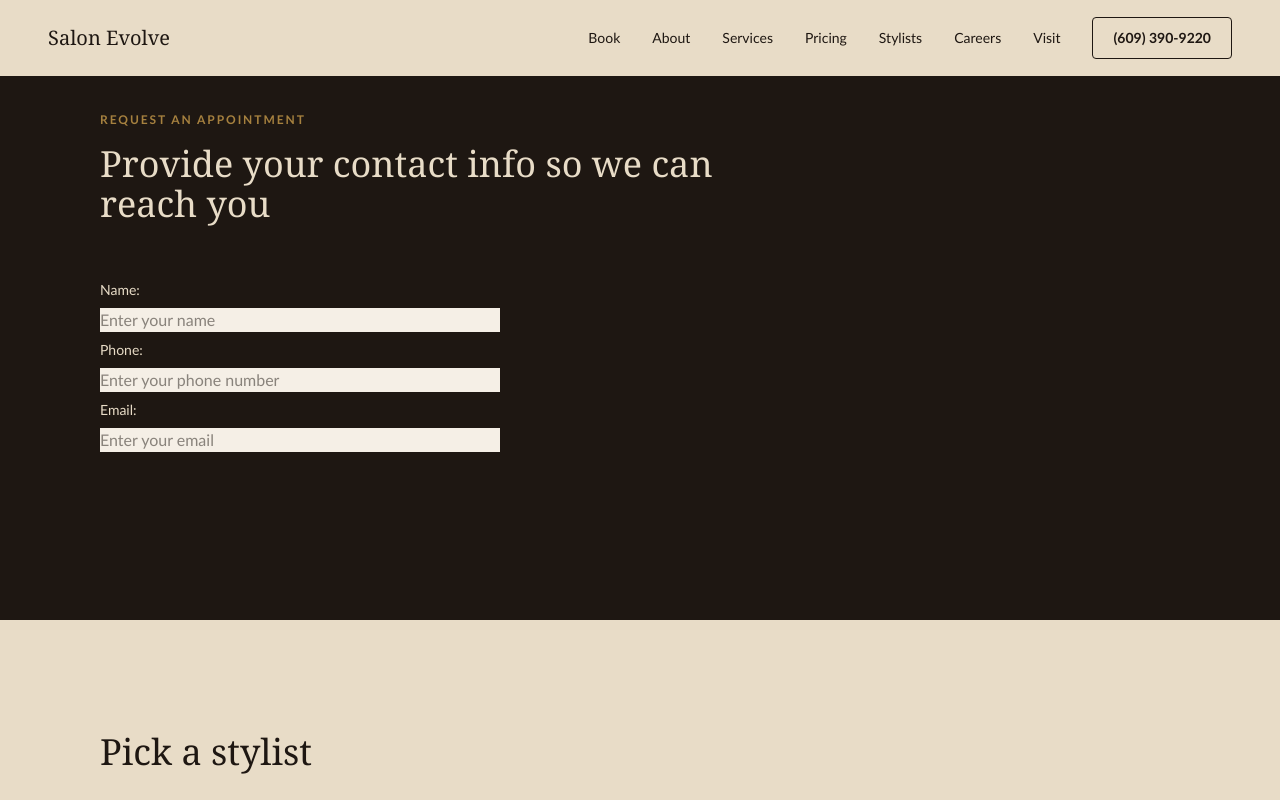
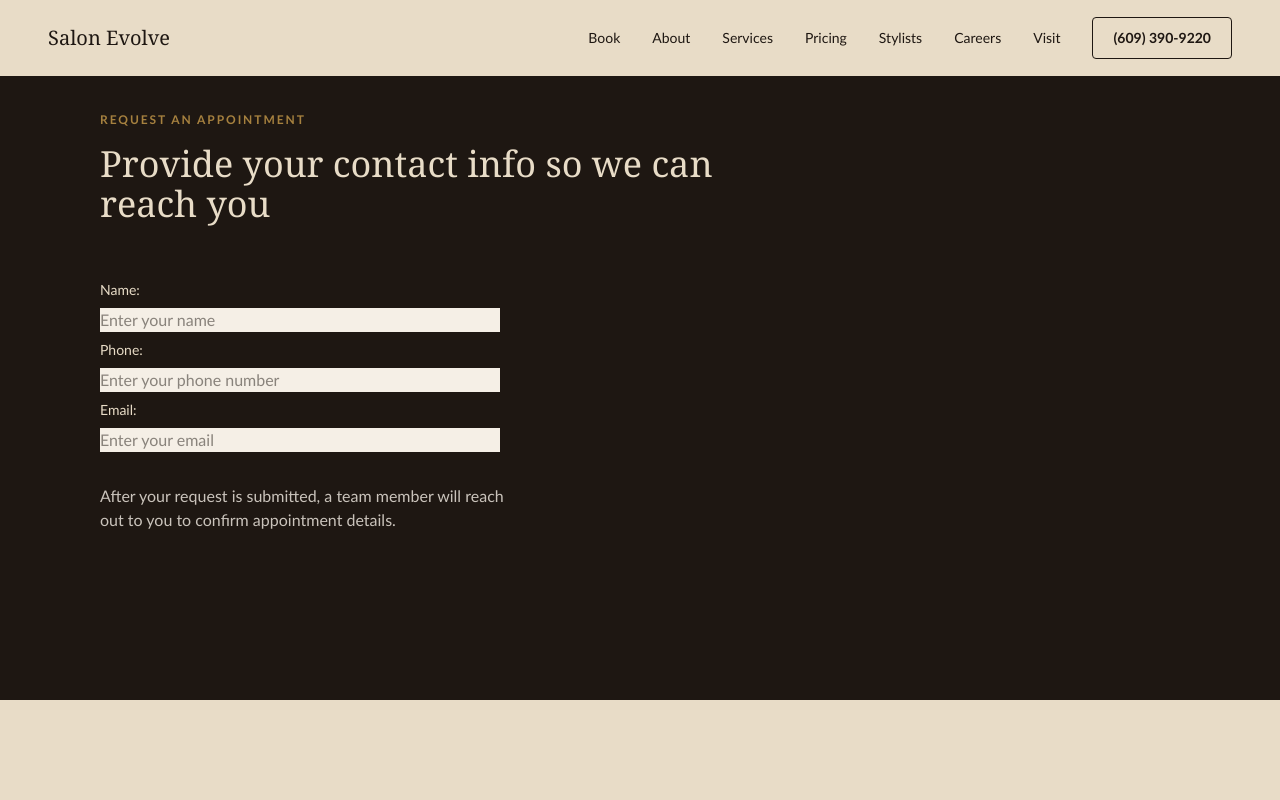
Before and after one commit to nick92461/salon-evolve, a Next.js app: page /booking in a window 1280 px wide. Shown: the top 800 px of the page. Built offline with nearby package versions, Linux system fonts and the light colour scheme.

Commit message:
add clarification to Info section of booking form

```diff
--- a/src/components/booking/Info.tsx
+++ b/src/components/booking/Info.tsx
@@ -69,7 +69,9 @@
                         placeholder="Enter your email"
                         required
                     />
+                    <p className="mt-6 max-w-[46ch] text-md text-parchment/80">After your request is submitted, a team member will reach out to you to confirm appointment details.</p>
                 </div>
+
             </motion.div>
         </div>
     </section>
```
